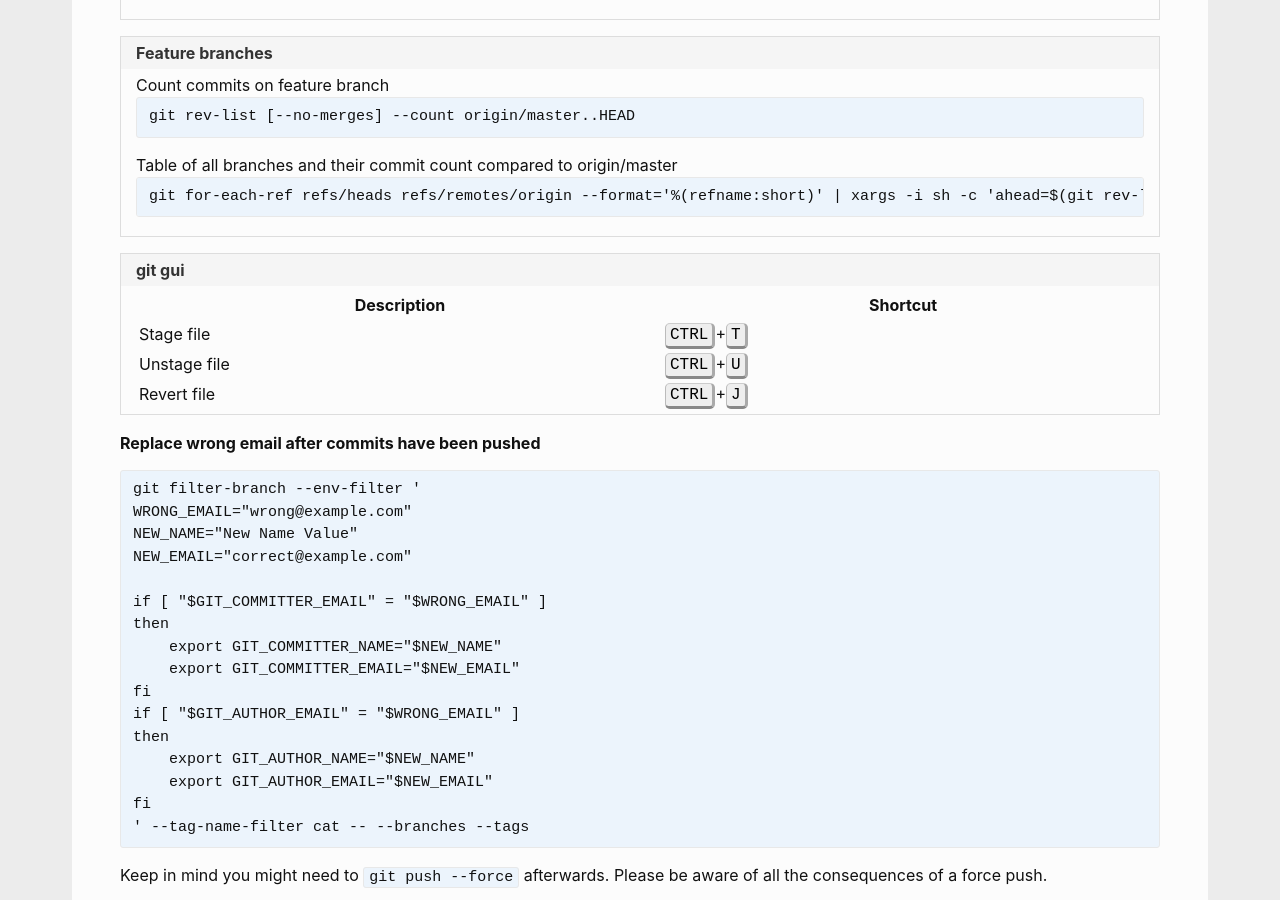
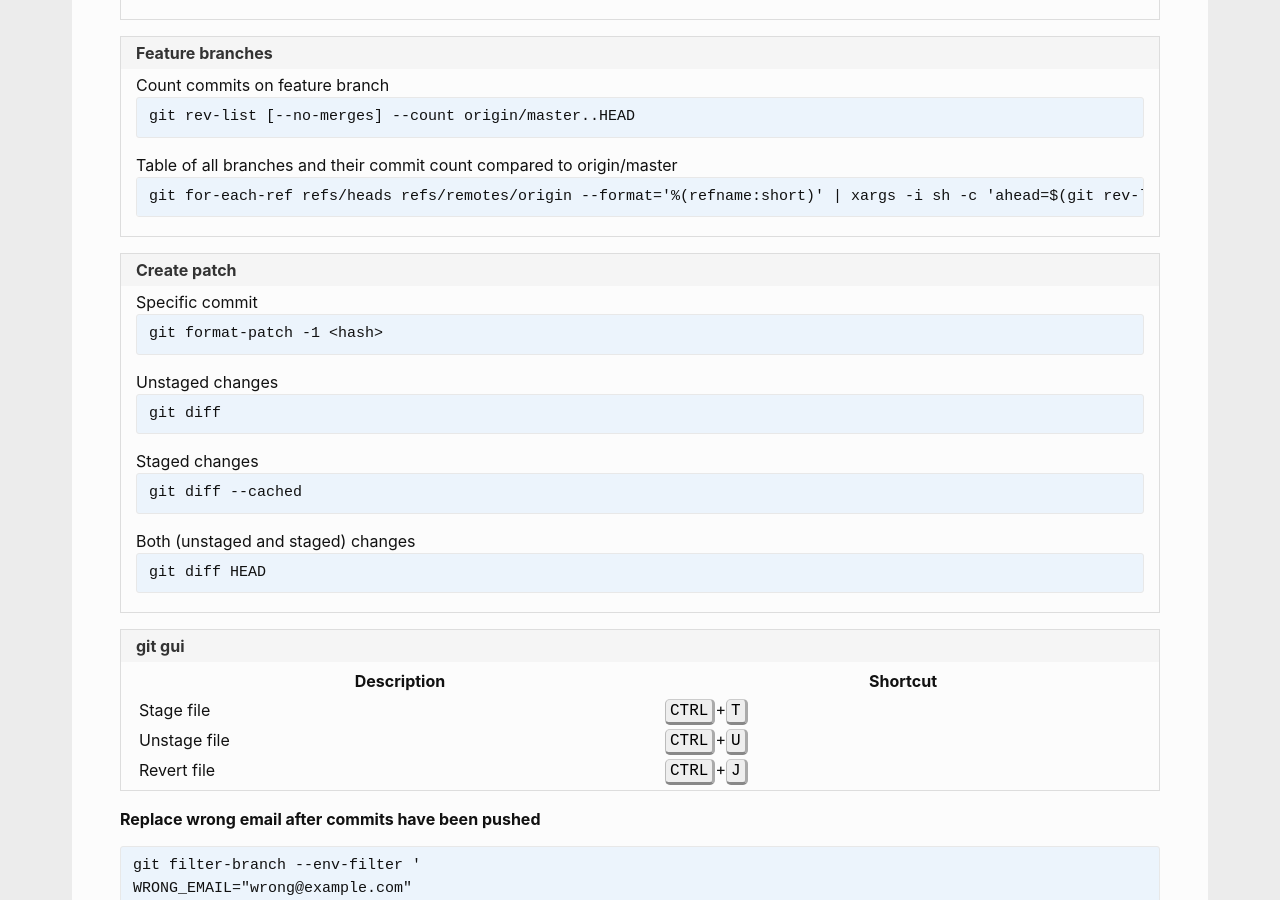
Before and after one commit to andreas-mausch/cheatsheets, a Jekyll site: the page built from _cheatsheets/git.md, in a window 1280 px wide and 900 px high, scrolled down 1013 px. Built offline with Jekyll 4.4.1, drawn with Linux system fonts in a browser that asks for light colours.

Commit message:
git: create patch

```diff
--- a/_cheatsheets/git.md
+++ b/_cheatsheets/git.md
@@ -23,6 +23,12 @@ section:
     commands:
       Count commits on feature branch: git rev-list [--no-merges] --count origin/master..HEAD
       Table of all branches and their commit count compared to origin/master: git for-each-ref refs/heads refs/remotes/origin --format='%(refname:short)' | xargs -i sh -c 'ahead=$(git rev-list --count origin/master..{}); behind=$(git rev-list --count {}..origin/master); printf "%4s %4s {}\n" "+$ahead" "-$behind"'
+  - name: Create patch
+    commands:
+      Specific commit: git format-patch -1 <hash>
+      Unstaged changes: git diff
+      Staged changes: git diff --cached
+      Both (unstaged and staged) changes: git diff HEAD
   - name: git gui
     shortcuts:
       Stage file: <kbd>CTRL</kbd>+<kbd>T</kbd>
```
